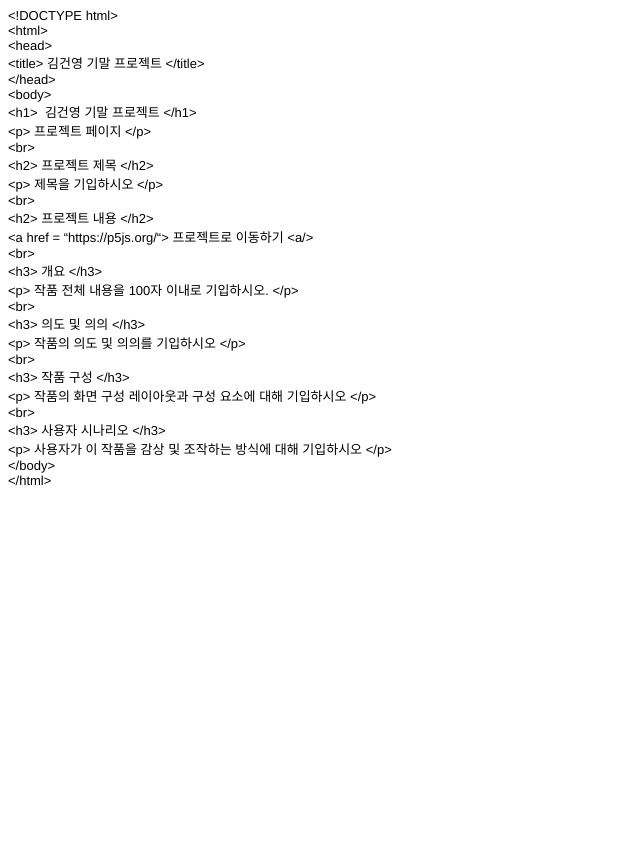
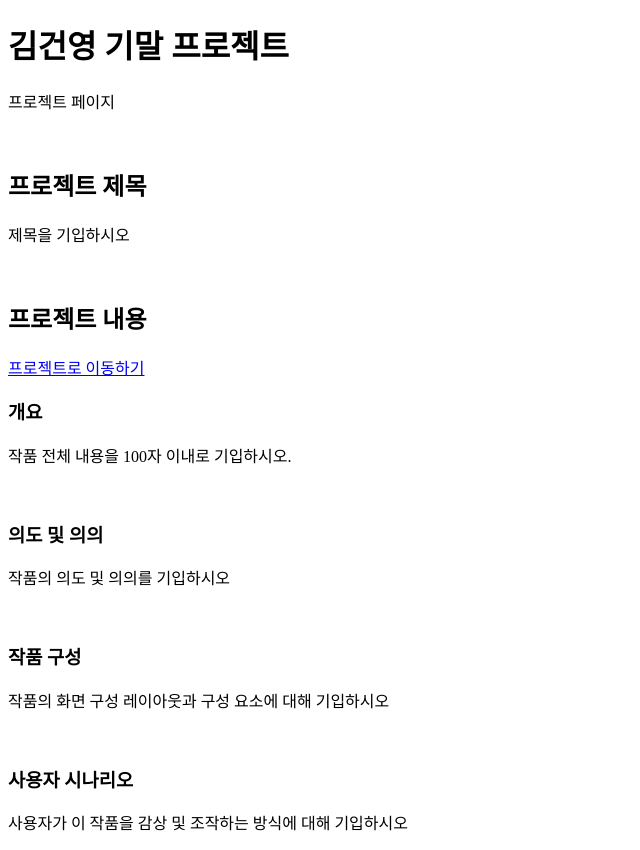
Before and after one commit to rjsdud2736/sample2, a plain HTML site: page index.html in a window 1280 px wide. Shown: the whole page, without its empty margins (0-640 px from the left). Before the commit the page ends 800 px from the top, so only its background shows below. Drawn offline with Linux system fonts and the light colour scheme.

Commit message:
Update index.html

```diff
--- a/index.html
+++ b/index.html
@@ -1,47 +1,28 @@
-<!DOCTYPE html PUBLIC "-//W3C//DTD HTML 4.01//EN" "http://www.w3.org/TR/html4/strict.dtd">
+<!DOCTYPE html>
 <html>
 <head>
-  <meta http-equiv="Content-Type" content="text/html; charset=utf-8">
-  <meta http-equiv="Content-Style-Type" content="text/css">
-  <title></title>
-  <meta name="Generator" content="Cocoa HTML Writer">
-  <meta name="CocoaVersion" content="2575.4">
-  <style type="text/css">
-    p.p1 {margin: 0.0px 0.0px 0.0px 0.0px; font: 13.0px Helvetica; -webkit-text-stroke: #000000}
-    p.p2 {margin: 0.0px 0.0px 0.0px 0.0px; font: 13.0px 'Apple SD Gothic Neo'; -webkit-text-stroke: #000000}
-    span.s1 {font-kerning: none}
-    span.s2 {font: 13.0px 'Apple SD Gothic Neo'; font-kerning: none}
-    span.s3 {font: 13.0px Helvetica; font-kerning: none}
-  </style>
+<title> 김건영 기말 프로젝트 </title>
 </head>
 <body>
-<p class="p1"><span class="s1">&lt;!DOCTYPE html&gt;<span class="Apple-converted-space"> </span></span></p>
-<p class="p1"><span class="s1">&lt;html&gt;<span class="Apple-converted-space"> </span></span></p>
-<p class="p1"><span class="s1">&lt;head&gt;<span class="Apple-converted-space"> </span></span></p>
-<p class="p1"><span class="s1">&lt;title&gt; </span><span class="s2">김건영</span><span class="s1"> </span><span class="s2">기말</span><span class="s1"> </span><span class="s2">프로젝트</span><span class="s1"> &lt;/title&gt;</span></p>
-<p class="p1"><span class="s1">&lt;/head&gt;<span class="Apple-converted-space"> </span></span></p>
-<p class="p1"><span class="s1">&lt;body&gt;<span class="Apple-converted-space"> </span></span></p>
-<p class="p1"><span class="s1">&lt;h1&gt;<span class="Apple-converted-space">  </span></span><span class="s2">김건영</span><span class="s1"> </span><span class="s2">기말</span><span class="s1"> </span><span class="s2">프로젝트</span><span class="s1"> &lt;/h1&gt;</span></p>
-<p class="p1"><span class="s1">&lt;p&gt; </span><span class="s2">프로젝트</span><span class="s1"> </span><span class="s2">페이지</span><span class="s1"> &lt;/p&gt;</span></p>
-<p class="p1"><span class="s1">&lt;br&gt;</span></p>
-<p class="p1"><span class="s1">&lt;h2&gt; </span><span class="s2">프로젝트</span><span class="s1"> </span><span class="s2">제목</span><span class="s1"> &lt;/h2&gt;</span></p>
-<p class="p1"><span class="s1">&lt;p&gt; </span><span class="s2">제목을</span><span class="s1"> </span><span class="s2">기입하시오</span><span class="s1"> &lt;/p&gt;</span></p>
-<p class="p1"><span class="s1">&lt;br&gt;</span></p>
-<p class="p1"><span class="s1">&lt;h2&gt; </span><span class="s2">프로젝트</span><span class="s1"> </span><span class="s2">내용</span><span class="s1"> &lt;/h2&gt;</span></p>
-<p class="p1"><span class="s1">&lt;a href = “https://p5js.org/“&gt; </span><span class="s2">프로젝트로</span><span class="s1"> </span><span class="s2">이동하기</span><span class="s1"> &lt;a/&gt;</span></p>
-<p class="p1"><span class="s1">&lt;br&gt;</span></p>
-<p class="p1"><span class="s1">&lt;h3&gt; </span><span class="s2">개요</span><span class="s1"> &lt;/h3&gt;</span></p>
-<p class="p1"><span class="s1">&lt;p&gt; </span><span class="s2">작품</span><span class="s1"> </span><span class="s2">전체</span><span class="s1"> </span><span class="s2">내용을</span><span class="s1"> 100</span><span class="s2">자</span><span class="s1"> </span><span class="s2">이내로</span><span class="s1"> </span><span class="s2">기입하시오</span><span class="s1">. &lt;/p&gt;</span></p>
-<p class="p1"><span class="s1">&lt;br&gt;</span></p>
-<p class="p1"><span class="s1">&lt;h3&gt; </span><span class="s2">의도</span><span class="s1"> </span><span class="s2">및</span><span class="s1"> </span><span class="s2">의의</span><span class="s1"> &lt;/h3&gt;</span></p>
-<p class="p2"><span class="s3">&lt;p&gt; </span><span class="s1">작품의</span><span class="s3"> </span><span class="s1">의도</span><span class="s3"> </span><span class="s1">및</span><span class="s3"> </span><span class="s1">의의를</span><span class="s3"> </span><span class="s1">기입하시오</span><span class="s3"> &lt;/p&gt;</span></p>
-<p class="p1"><span class="s1">&lt;br&gt;</span></p>
-<p class="p1"><span class="s1">&lt;h3&gt; </span><span class="s2">작품</span><span class="s1"> </span><span class="s2">구성</span><span class="s1"> &lt;/h3&gt;</span></p>
-<p class="p2"><span class="s3">&lt;p&gt; </span><span class="s1">작품의</span><span class="s3"> </span><span class="s1">화면</span><span class="s3"> </span><span class="s1">구성</span><span class="s3"> </span><span class="s1">레이아웃과</span><span class="s3"> </span><span class="s1">구성</span><span class="s3"> </span><span class="s1">요소에</span><span class="s3"> </span><span class="s1">대해</span><span class="s3"> </span><span class="s1">기입하시오</span><span class="s3"> &lt;/p&gt;</span></p>
-<p class="p1"><span class="s1">&lt;br&gt;</span></p>
-<p class="p1"><span class="s1">&lt;h3&gt; </span><span class="s2">사용자</span><span class="s1"> </span><span class="s2">시나리오</span><span class="s1"> &lt;/h3&gt;</span></p>
-<p class="p2"><span class="s3">&lt;p&gt; </span><span class="s1">사용자가</span><span class="s3"> </span><span class="s1">이</span><span class="s3"> </span><span class="s1">작품을</span><span class="s3"> </span><span class="s1">감상</span><span class="s3"> </span><span class="s1">및</span><span class="s3"> </span><span class="s1">조작하는</span><span class="s3"> </span><span class="s1">방식에</span><span class="s3"> </span><span class="s1">대해</span><span class="s3"> </span><span class="s1">기입하시오</span><span class="s3"> &lt;/p&gt;</span></p>
-<p class="p1"><span class="s1">&lt;/body&gt;<span class="Apple-converted-space"> </span></span></p>
-<p class="p1"><span class="s1">&lt;/html&gt;<span class="Apple-converted-space"> </span></span></p>
+<h1>  김건영 기말 프로젝트 </h1>
+<p> 프로젝트 페이지 </p>
+<br>
+<h2> 프로젝트 제목 </h2>
+<p> 제목을 기입하시오 </p>
+<br>
+<h2> 프로젝트 내용 </h2>
+<a href = “https://p5js.org/“> 프로젝트로 이동하기 <a/>
+<br>
+<h3> 개요 </h3>
+<p> 작품 전체 내용을 100자 이내로 기입하시오. </p>
+<br>
+<h3> 의도 및 의의 </h3>
+<p> 작품의 의도 및 의의를 기입하시오 </p>
+<br>
+<h3> 작품 구성 </h3>
+<p> 작품의 화면 구성 레이아웃과 구성 요소에 대해 기입하시오 </p>
+<br>
+<h3> 사용자 시나리오 </h3>
+<p> 사용자가 이 작품을 감상 및 조작하는 방식에 대해 기입하시오 </p>
 </body>
 </html>
```
